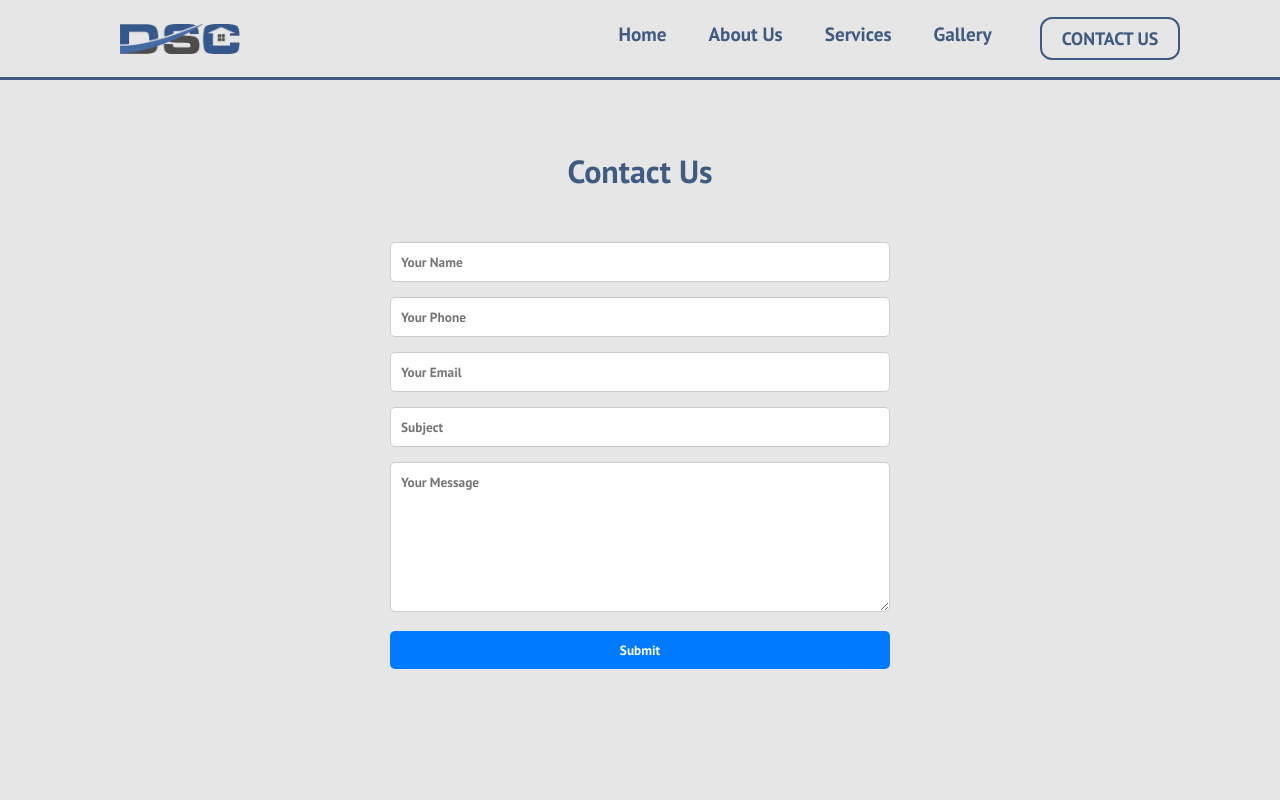
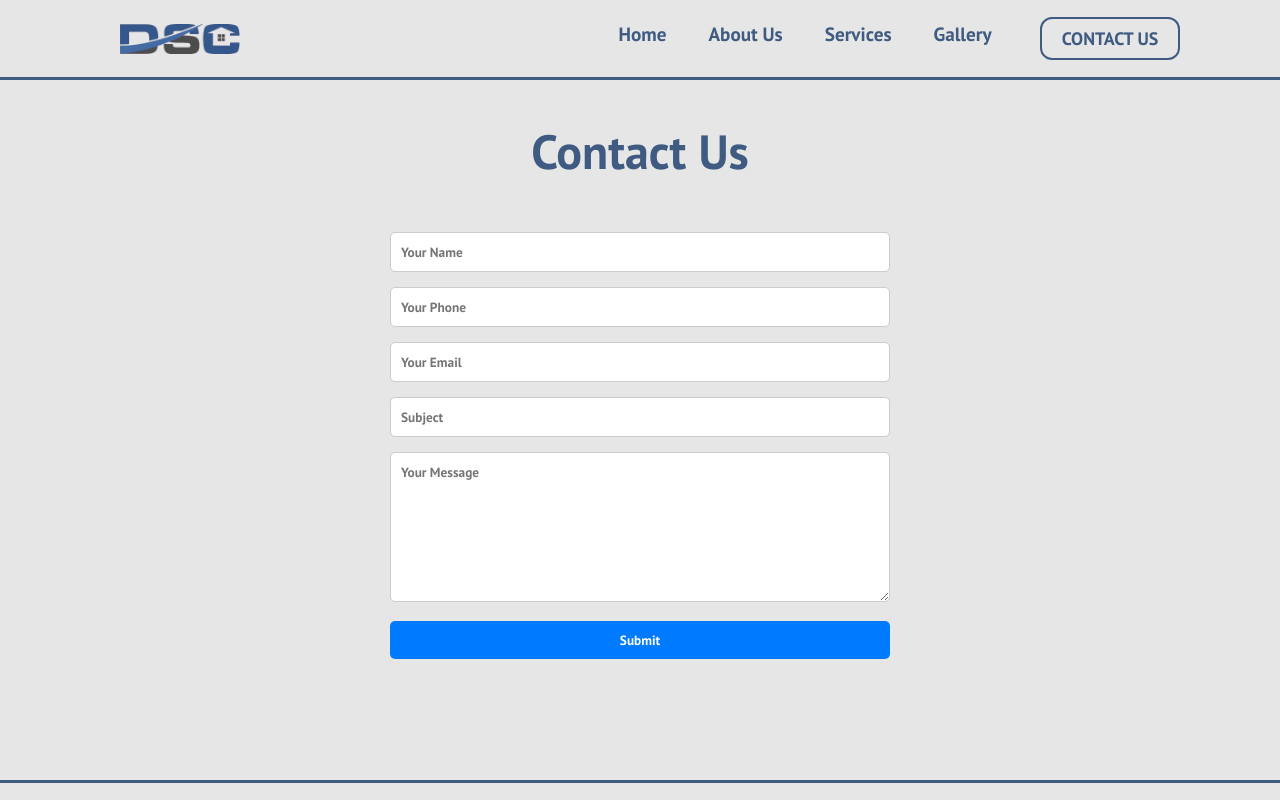
Before and after one commit to dugganm24/DSC_Website, a React (Create React App) app: page /contact-us in a window 1280 px wide. Shown: the top 800 px of the page. Built offline with nearby package versions, Linux system fonts and the light colour scheme.

Commit message:
images and padding adjustments

```diff
--- a/src/components/pages/AboutUs.css
+++ b/src/components/pages/AboutUs.css
@@ -1,7 +1,6 @@
 .about-us-wrapper {
     background-color: #e6e6e6; /* Full-width background */
     width: 100%;
-    padding: 20px; /* Keep vertical padding */
 }
 
 .about-us-container {
--- a/src/components/pages/ContactUs.css
+++ b/src/components/pages/ContactUs.css
@@ -3,7 +3,6 @@
 .contact-us-wrapper {
     background-color: #e6e6e6; /* Full-width background */
     width: 100%;
-    padding: 50px 0; /* Keep vertical padding */
 }
 
 .contact-us-container {
@@ -16,11 +15,12 @@
 
   .contact-us-container h1 {
     text-align: center;
-    margin-bottom: 30px;
+    color: #3f5b81;
+    font-size: 3rem;
+    padding: 20px; /* Add padding for better spacing */
   }
 
   .contact-us-form {
-    padding: 20px;
     border-radius: 10px;
   }
 
--- a/src/components/pages/Services.js
+++ b/src/components/pages/Services.js
@@ -19,7 +19,7 @@ function Services() {
         </div>
 
         <div className="service">
-          <img src="/images/custom_homes_services.jpeg" alt="Custom Homes" />
+          <img src="/images/custom_homes_services_page.jpg" alt="Custom Homes" />
           <div className="service-details">
             <h3>Custom Homes</h3>
             <p>Design and build your dream home with our expert team. From concept to completion, we'll work closely with you to ensure every detail reflects your vision.</p>
```
Also changed, not shown: TODO.txt, public/images/custom_homes_services_page.jpg (added).
